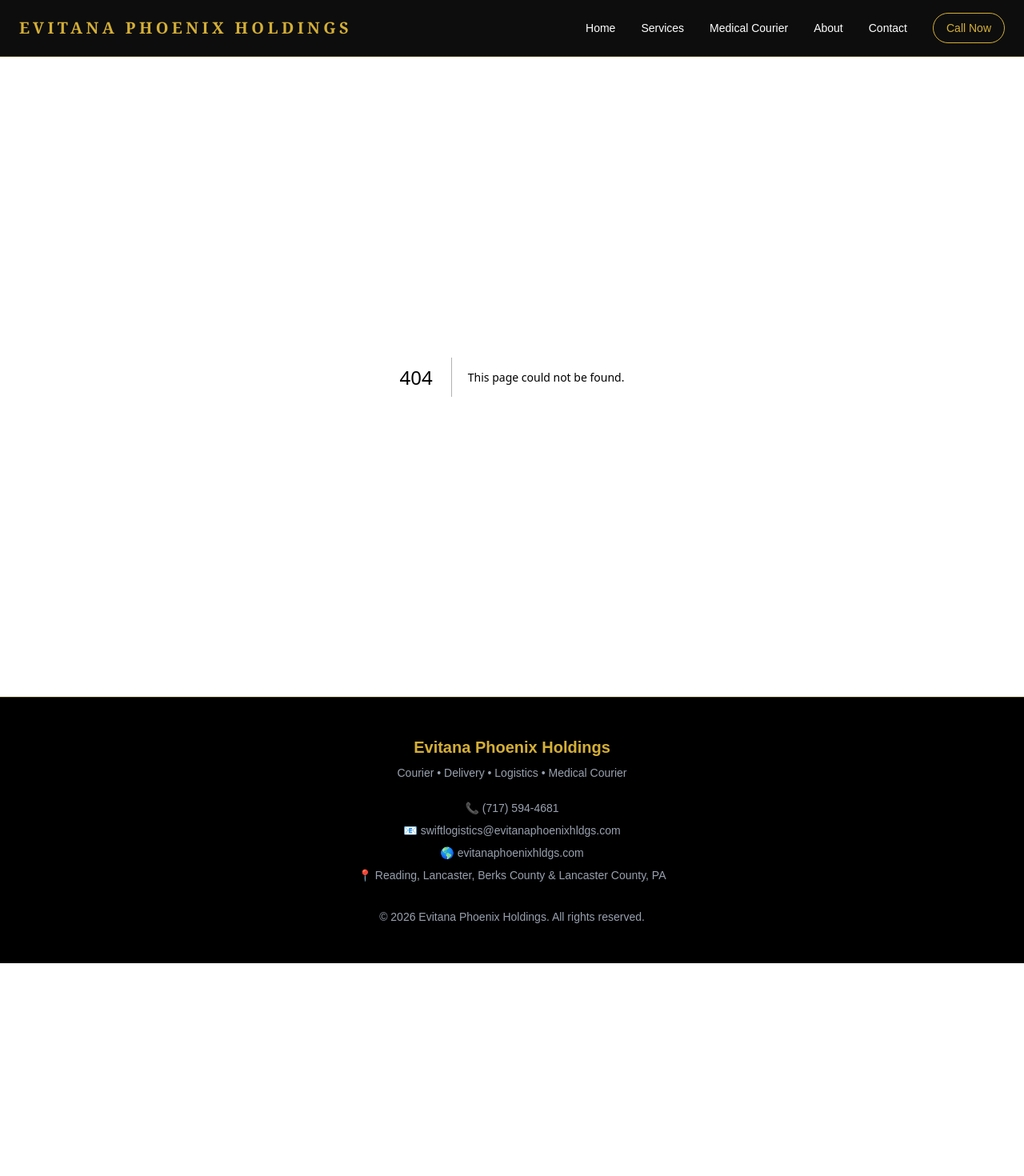
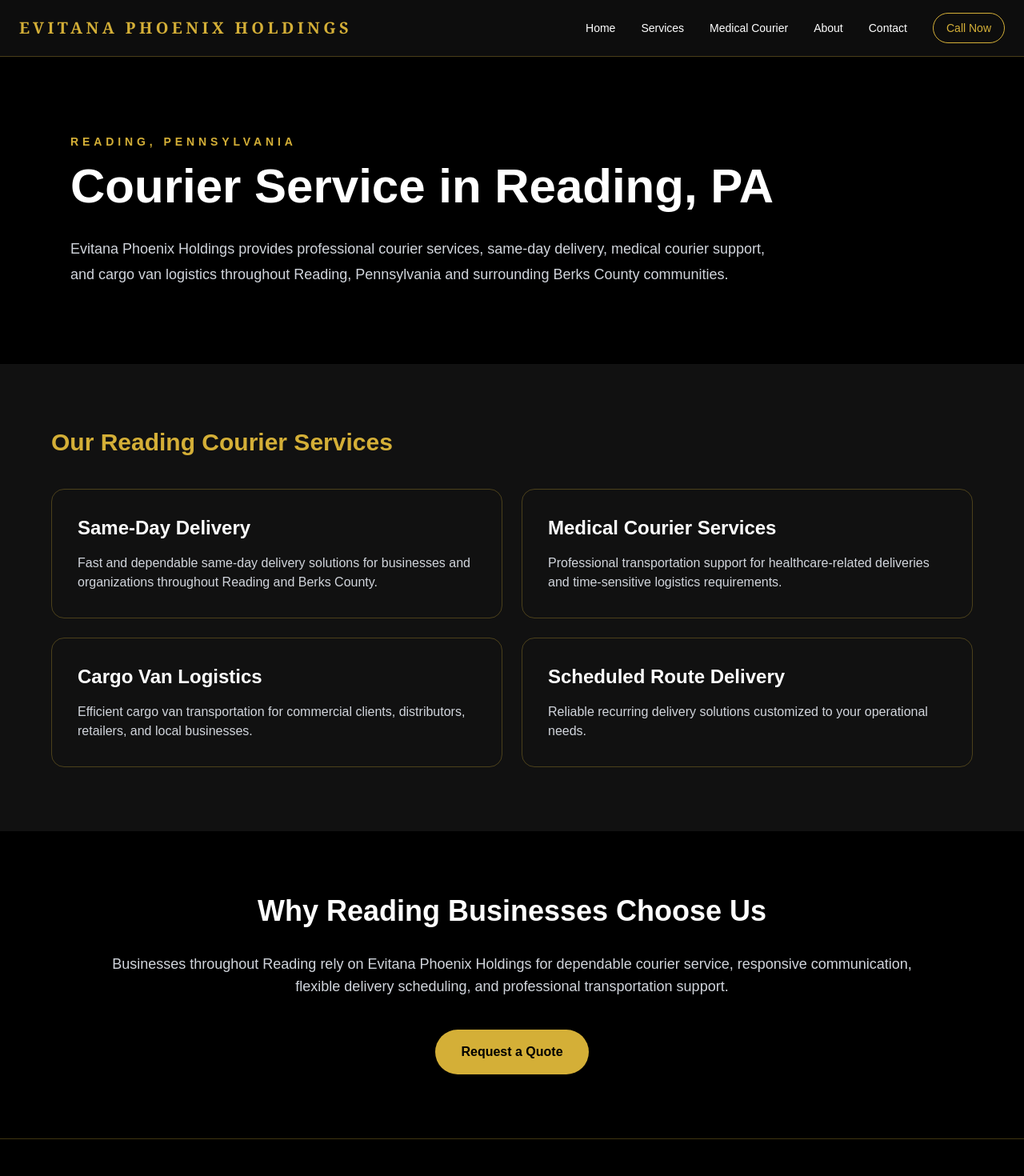
Before and after one commit to swiftlogistics-ops/evitana-phoenix-site, a Next.js app: page /reading-pa-courier-service in a window 1280 px wide. Before the commit this address had no page. Shown: the top 1470 px of the page at 80% size. Before the commit the page ends 1204 px from the top, so only its background shows below. Built offline with nearby package versions, Linux system fonts and the light colour scheme.

Commit message:
Add Reading and Lancaster landing pages

```diff
--- /dev/null
+++ b/app/lancaster-pa-courier-service/page.tsx
@@ -0,0 +1,90 @@
+import type { Metadata } from "next";
+
+export const metadata: Metadata = {
+  title: "Courier Service Lancaster PA | Evitana Phoenix Holdings",
+  description:
+    "Professional courier services, same-day delivery, cargo van transportation, logistics, and medical courier services in Lancaster, Pennsylvania.",
+};
+
+export default function LancasterCourierPage() {
+  return (
+    <main className="bg-black text-white">
+      <section className="mx-auto max-w-6xl px-6 py-24">
+        <p className="mb-4 text-sm font-semibold uppercase tracking-[0.35em] text-[#d4af37]">
+          Lancaster, Pennsylvania
+        </p>
+
+        <h1 className="text-4xl font-bold md:text-6xl">
+          Courier Service in Lancaster, PA
+        </h1>
+
+        <p className="mt-8 max-w-4xl text-lg leading-8 text-gray-300">
+          Evitana Phoenix Holdings delivers dependable courier services,
+          same-day delivery, medical courier support, and cargo van logistics
+          throughout Lancaster and surrounding Lancaster County communities.
+        </p>
+      </section>
+
+      <section className="bg-[#111] px-6 py-20">
+        <div className="mx-auto max-w-6xl">
+          <h2 className="text-3xl font-bold text-[#d4af37]">
+            Courier & Medical Courier Services in Lancaster
+          </h2>
+
+          <div className="mt-10 grid gap-6 md:grid-cols-2">
+            <div className="rounded-2xl border border-[#d4af37]/30 p-8">
+              <h3 className="text-2xl font-bold">Same-Day Delivery</h3>
+              <p className="mt-4 text-gray-300">
+                Time-sensitive delivery solutions for businesses throughout
+                Lancaster County.
+              </p>
+            </div>
+
+            <div className="rounded-2xl border border-[#d4af37]/30 p-8">
+              <h3 className="text-2xl font-bold">Medical Courier Services</h3>
+              <p className="mt-4 text-gray-300">
+                Professional transportation support for healthcare facilities,
+                pharmacies, and medical suppliers.
+              </p>
+            </div>
+
+            <div className="rounded-2xl border border-[#d4af37]/30 p-8">
+              <h3 className="text-2xl font-bold">Cargo Van Transportation</h3>
+              <p className="mt-4 text-gray-300">
+                Flexible cargo van solutions for commercial and retail clients.
+              </p>
+            </div>
+
+            <div className="rounded-2xl border border-[#d4af37]/30 p-8">
+              <h3 className="text-2xl font-bold">Scheduled Route Delivery</h3>
+              <p className="mt-4 text-gray-300">
+                Recurring route solutions customized to your operational needs.
+              </p>
+            </div>
+          </div>
+        </div>
+      </section>
+
+      <section className="px-6 py-20">
+        <div className="mx-auto max-w-5xl text-center">
+          <h2 className="text-4xl font-bold">
+            Why Lancaster Businesses Choose Us
+          </h2>
+
+          <p className="mt-8 text-lg text-gray-300">
+            Lancaster businesses trust Evitana Phoenix Holdings for dependable
+            transportation solutions, responsive communication, and professional
+            service.
+          </p>
+
+          <a
+            href="/contact"
+            className="mt-10 inline-block rounded-full bg-[#d4af37] px-8 py-4 font-semibold text-black"
+          >
+            Request a Quote
+          </a>
+        </div>
+      </section>
+    </main>
+  );
+}
--- a/app/page.tsx
+++ b/app/page.tsx
@@ -156,8 +156,24 @@
     </div>
 
     <p className="mt-8 text-gray-400">
-      Also available for surrounding Pennsylvania regions and contract route support.
-    </p>
+  Also available for surrounding Pennsylvania regions and contract route support.
+</p>
+
+<div className="mt-10 flex flex-col justify-center gap-4 sm:flex-row">
+  <Link
+    href="/reading-pa-courier-service"
+    className="rounded-full border border-[#d4af37] px-6 py-3 font-semibold text-[#d4af37] transition hover:bg-[#d4af37] hover:text-black"
+  >
+    Reading Courier Service
+  </Link>
+
+  <Link
+    href="/lancaster-pa-courier-service"
+    className="rounded-full border border-[#d4af37] px-6 py-3 font-semibold text-[#d4af37] transition hover:bg-[#d4af37] hover:text-black"
+  >
+    Lancaster Courier Service
+  </Link>
+</div>
   </div>
 </section>
 </main>
--- /dev/null
+++ b/app/reading-pa-courier-service/page.tsx
@@ -0,0 +1,105 @@
+import type { Metadata } from "next";
+
+export const metadata: Metadata = {
+  title: "Courier Service Reading PA | Evitana Phoenix Holdings",
+  description:
+    "Reliable courier service, same-day delivery, cargo van transportation, logistics, and medical courier services in Reading, Pennsylvania.",
+};
+
+export default function ReadingCourierPage() {
+  return (
+    <main className="bg-black text-white">
+      <section className="mx-auto max-w-6xl px-6 py-24">
+        <p className="mb-4 text-sm font-semibold uppercase tracking-[0.35em] text-[#d4af37]">
+          Reading, Pennsylvania
+        </p>
+
+        <h1 className="text-4xl font-bold md:text-6xl">
+          Courier Service in Reading, PA
+        </h1>
+
+        <p className="mt-8 max-w-4xl text-lg leading-8 text-gray-300">
+          Evitana Phoenix Holdings provides professional courier services,
+          same-day delivery, medical courier support, and cargo van logistics
+          throughout Reading, Pennsylvania and surrounding Berks County
+          communities.
+        </p>
+      </section>
+
+      <section className="bg-[#111] px-6 py-20">
+        <div className="mx-auto max-w-6xl">
+          <h2 className="text-3xl font-bold text-[#d4af37]">
+            Our Reading Courier Services
+          </h2>
+
+          <div className="mt-10 grid gap-6 md:grid-cols-2">
+            <div className="rounded-2xl border border-[#d4af37]/30 p-8">
+              <h3 className="text-2xl font-bold">
+                Same-Day Delivery
+              </h3>
+
+              <p className="mt-4 text-gray-300">
+                Fast and dependable same-day delivery solutions for businesses
+                and organizations throughout Reading and Berks County.
+              </p>
+            </div>
+
+            <div className="rounded-2xl border border-[#d4af37]/30 p-8">
+              <h3 className="text-2xl font-bold">
+                Medical Courier Services
+              </h3>
+
+              <p className="mt-4 text-gray-300">
+                Professional transportation support for healthcare-related
+                deliveries and time-sensitive logistics requirements.
+              </p>
+            </div>
+
+            <div className="rounded-2xl border border-[#d4af37]/30 p-8">
+              <h3 className="text-2xl font-bold">
+                Cargo Van Logistics
+              </h3>
+
+              <p className="mt-4 text-gray-300">
+                Efficient cargo van transportation for commercial clients,
+                distributors, retailers, and local businesses.
+              </p>
+            </div>
+
+            <div className="rounded-2xl border border-[#d4af37]/30 p-8">
+              <h3 className="text-2xl font-bold">
+                Scheduled Route Delivery
+              </h3>
+
+              <p className="mt-4 text-gray-300">
+                Reliable recurring delivery solutions customized to your
+                operational needs.
+              </p>
+            </div>
+          </div>
+        </div>
+      </section>
+
+      <section className="px-6 py-20">
+        <div className="mx-auto max-w-5xl text-center">
+          <h2 className="text-4xl font-bold">
+            Why Reading Businesses Choose Us
+          </h2>
+
+          <p className="mt-8 text-lg text-gray-300">
+            Businesses throughout Reading rely on Evitana Phoenix Holdings for
+            dependable courier service, responsive communication, flexible
+            delivery scheduling, and professional transportation support.
+          </p>
+
+          <a
+            href="/contact"
+            className="mt-10 inline-block rounded-full bg-[#d4af37] px-8 py-4 font-semibold text-black"
+          >
+            Request a Quote
+          </a>
+        </div>
+      </section>
+    </main>
+  );
+}
```
